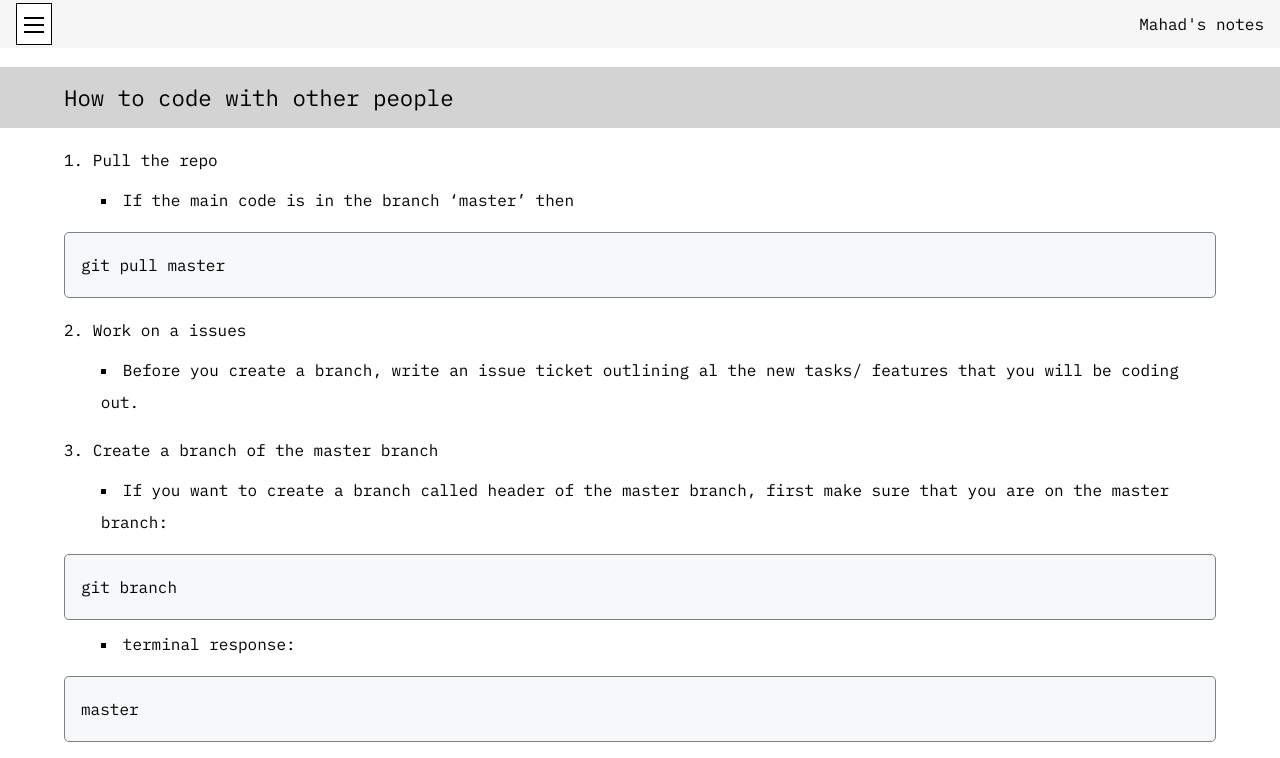
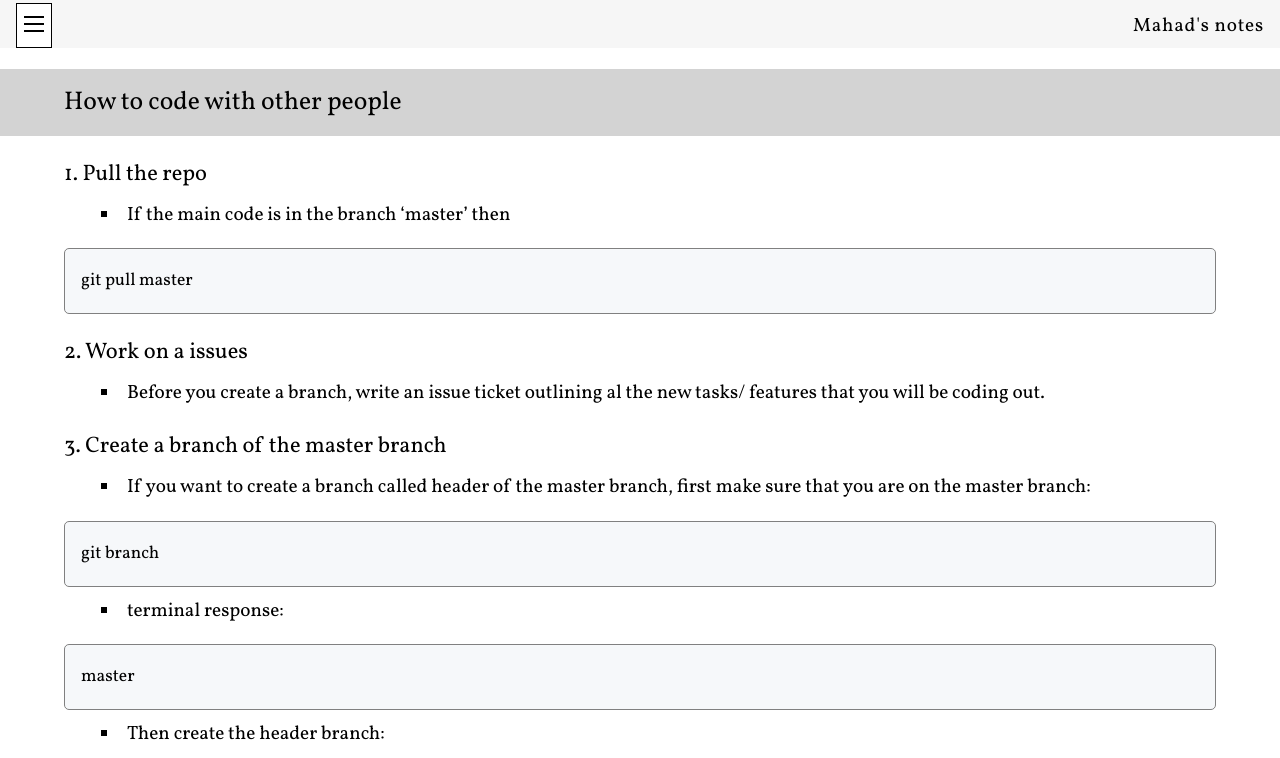
Before and after one commit to Elir-Mahad/notes-v1, a Next.js app: page / in a window 1280 px wide. Shown: the top 758 px of the page. Built offline with nearby package versions, Linux system fonts and the light colour scheme.

Commit message:
Change google font type. Comment out styled components that are not currently being used. Add font-sizes to different elements.

```diff
--- a/pages/index.js
+++ b/pages/index.js
@@ -12,7 +12,8 @@ export default function Home() {
           content="Notes on various topics regarding coding"
         />
         <link
-          href="https://fonts.googleapis.com/css2?family=IBM+Plex+Mono&display=swap"
+          href="https://fonts.googleapis.com/css2?family=Vollkorn&display=swap"
+          // href="https://fonts.googleapis.com/css2?family=IBM+Plex+Mono&display=swap"
           rel="stylesheet"
         />
       </Head>
--- a/styles/Styles.js
+++ b/styles/Styles.js
@@ -1,7 +1,8 @@
 import styled from "styled-components";
 
 export const WholeApp = styled.div`
-  font-family: "IBM Plex Mono", monospace;
+  font-family: "Vollkorn", serif;
+  // font-family: "IBM Plex Mono", monospace;
 `;
 
 // Menu
@@ -44,6 +45,8 @@ export const TopBlogsMenu = styled.div`
 
 export const TbMheading = styled.a`
   text-align: center;
+  font-size: 1.2rem;
+  letter-spacing: 0.05rem;
 `;
 
 export const TbMicon = styled.div`
@@ -92,7 +95,7 @@ export const BlogBody = styled.div`
 
 export const PostTitle = styled.h2`
   font-weight: 100;
-  font-size: 1.4rem;
+  font-size: 1.6rem;
   text-align: left;
   padding: 1rem;
   margin-bottom: 1rem;
@@ -111,27 +114,32 @@ export const SubHeading = styled.h3`
 `;
 
 export const Paragraph = styled.p`
+  font-size: 1.4rem;
   margin-bottom: 1rem;
   text-indent: 50px;
   line-height: 2rem;
 `;
 
 export const Sentence = styled.p`
+  font-size: 1.4rem;
   margin-bottom: 0.5rem;
   line-height: 2rem;
 `;
 
-export const HighlightedSentence = styled.p`
-  margin-bottom: 0.5rem;
-  line-height: 2rem;
-`;
+// export const HighlightedSentence = styled.p`
+//   font-size: 1.4rem;
+//   margin-bottom: 0.5rem;
+//   line-height: 2rem;
+// `;
 
-export const ListHeading = styled.h2`
-  margin-bottom: 0.5rem;
-  line-height: 2rem;
-`;
+// export const ListHeading = styled.h2`
+//   font-size: 1.3rem;
+//   margin-bottom: 0.5rem;
+//   line-height: 2rem;
+// `;
 
 export const Litem = styled.li`
+  font-size: 1.2rem;
   margin-bottom: 1rem;
   margin-left: 2.3rem;
   list-style-type: square;
@@ -139,6 +147,7 @@ export const Litem = styled.li`
 `;
 
 export const LitemTwo = styled.li`
+  font-size: 1.2rem;
   margin-bottom: 1rem;
   margin-left: 3.2rem;
   list-style-type: circle;
@@ -146,6 +155,7 @@ export const LitemTwo = styled.li`
 `;
 
 export const Code = styled.p`
+  font-size: 1.1rem;
   margin-bottom: 0.5rem;
   padding: 1rem;
   background-color: #f6f8fa;
```
